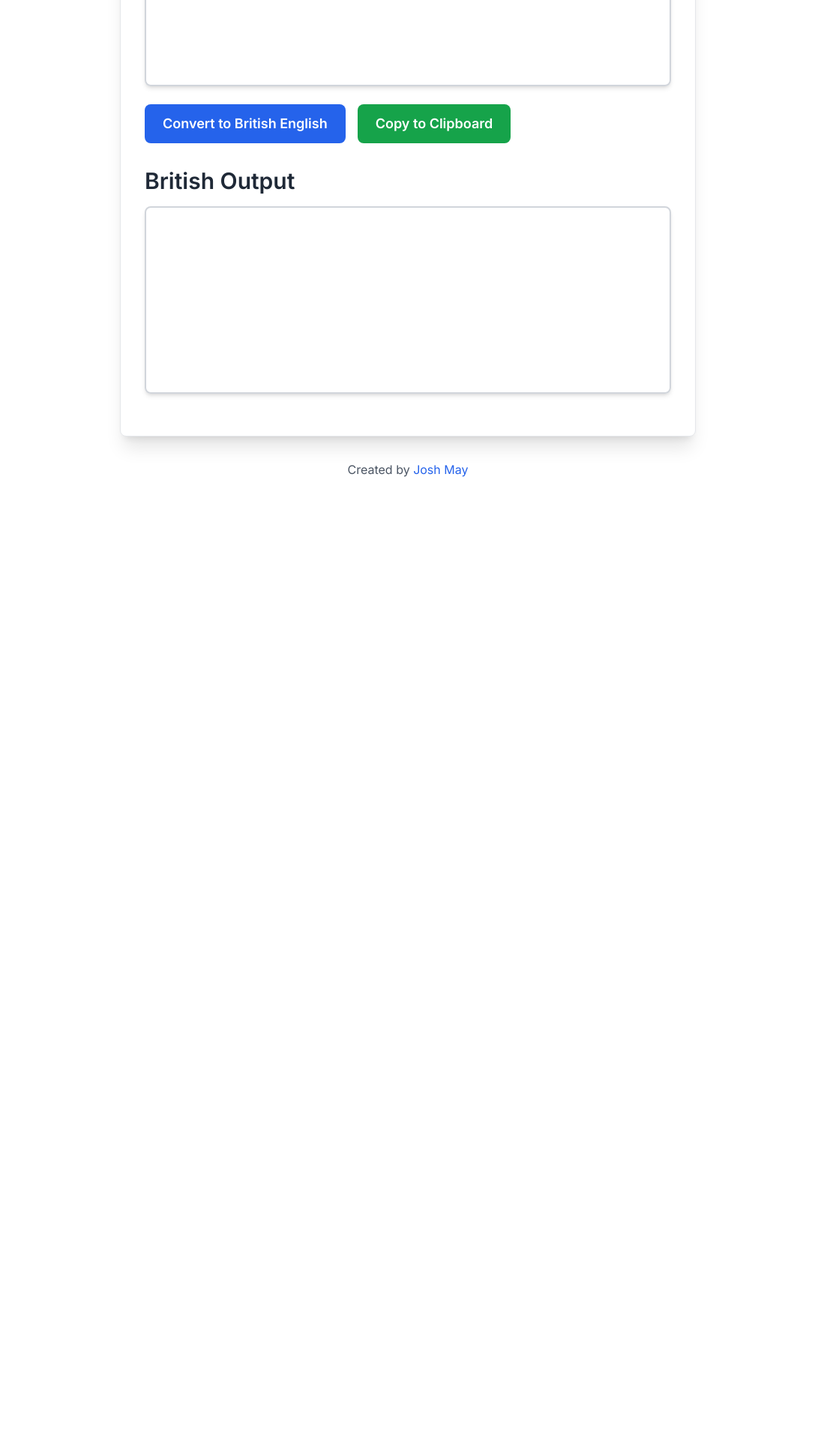
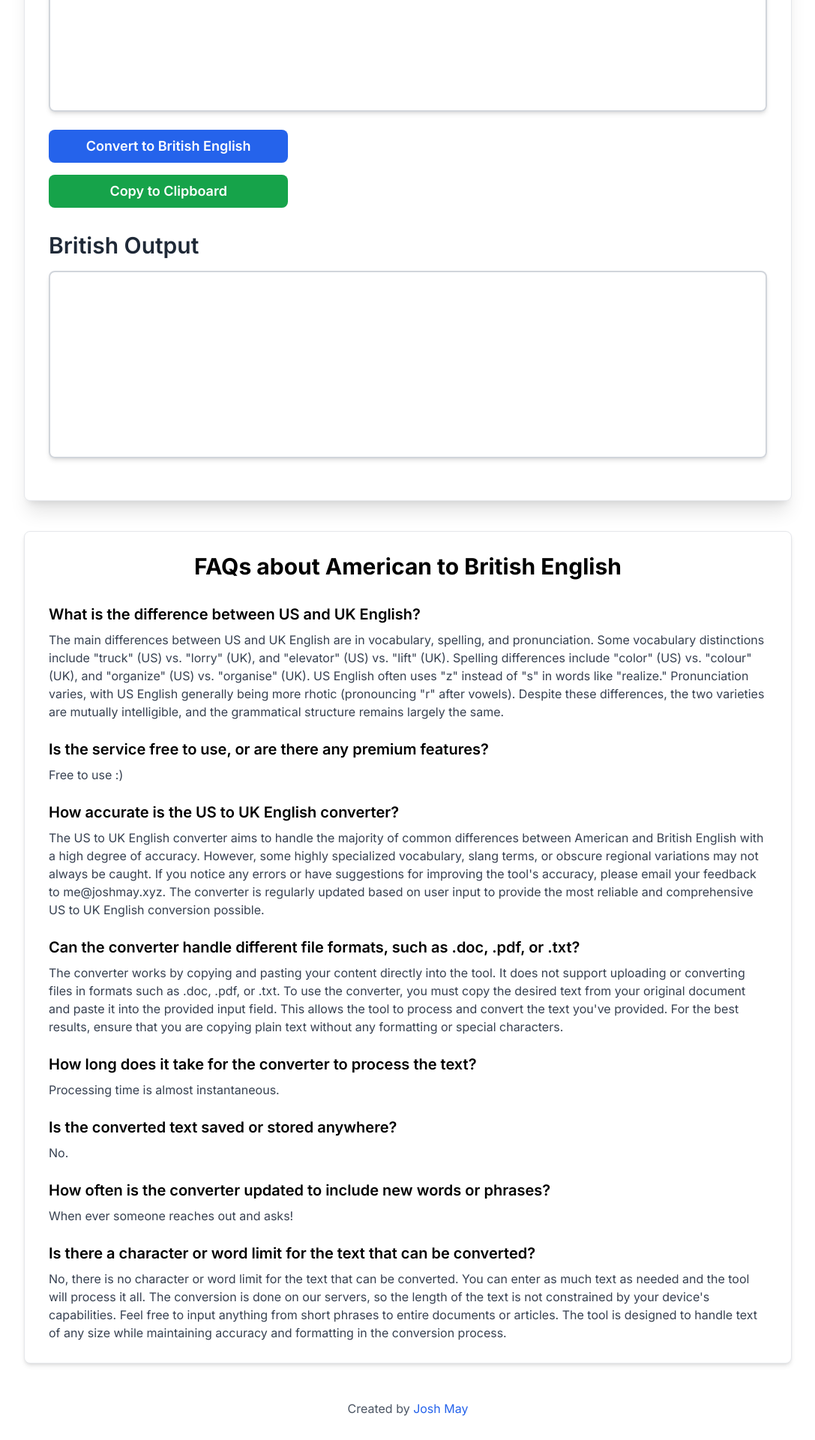
Before and after one commit to josh-may/us-uk-english-converter, a Next.js app: page / in a window 1280 px wide. Shown: the part 340-2260 px from the top of the page at 75% size, without its empty margins (96-1183 px from the left). Before the commit the page ends 978 px from the top, so only its background shows below. Built offline with nearby package versions, Linux system fonts and the light colour scheme.

Commit message:
Lazy commit

```diff
--- a/app/page.js
+++ b/app/page.js
@@ -1,7 +1,7 @@
-"use client"
+"use client";
 
 import React, { useState } from "react";
-import Head from 'next/head';
+import Head from "next/head";
 
 function App() {
   const [inputText, setInputText] = useState("");
@@ -224,36 +224,179 @@ function App() {
   return (
     <>
       <Head>
-      <title>US to UK English Converter - Convert American English to British English</title>
-      <meta name="description" content="Easily convert American English to British English with our powerful US to UK English converter tool. Get accurate translations instantly!" />
-      <meta name="keywords" content="US to UK English converter, American to British English, English conversion tool, convert American English, American English to British English" />
+        <title>
+          US to UK English Converter - Convert American English to British
+          English
+        </title>
+        <meta
+          name="description"
+          content="Easily convert American English to British English with our powerful US to UK English converter tool. Get accurate translations instantly!"
+        />
+        <meta
+          name="keywords"
+          content="US to UK English converter, American to British English, English conversion tool, convert American English, American English to British English"
+        />
       </Head>
-    <div className="max-w-3xl mx-auto p-8 mt-10 bg-white border rounded-lg shadow-xl">
-      <h1 className="text-5xl mb-8 font-bold text-center text-blue-600">US to UK English Converter</h1>
-      <h2 className="text-3xl mb-4 font-semibold text-gray-800">American Input</h2>
+      <div className="max-w-5xl mx-auto py-7 mt-10 bg-white border rounded-lg shadow-md">
+        <h1 className="text-3xl font-bold text-left ml-8 text-black">
+          US to UK English Converter
+        </h1>
+      </div>
+      <div className="max-w-5xl mx-auto p-8 mt-5 bg-white border rounded-lg shadow-xl">
+        <h2 className="text-3xl mb-4 font-semibold text-gray-800">
+          American Input
+        </h2>
         <div
           className="editable-content min-h-[250px] max-h-[550px] p-6 border-2 border-gray-300 rounded-lg mb-6 shadow-md overflow-y-auto focus:outline-none focus:ring-2 focus:ring-blue-500"
           contentEditable
           dangerouslySetInnerHTML={{ __html: inputText }}
           onInput={(e) => setInputText(e.target.innerHTML)}
         ></div>
-      <div className="flex justify-start space-x-4 mb-8">
-        <button className="px-6 py-3 text-lg font-semibold text-white bg-blue-600 rounded-lg transition-colors duration-300 hover:bg-blue-700 focus:outline-none focus:ring-2 focus:ring-blue-500" onClick={handleConvert}>
+        <div className="flex flex-col space-y-4 mb-8 w-1/3">
+          <button
+            className="w-full px-4 py-2 text-lg font-semibold text-white bg-blue-600 rounded-lg transition-colors duration-300 hover:bg-blue-700 focus:outline-none focus:ring-2 focus:ring-blue-500"
+            onClick={handleConvert}
+          >
             Convert to British English
           </button>
-        <button className="px-6 py-3 text-lg font-semibold text-white bg-green-600 rounded-lg transition-colors duration-300 hover:bg-green-700 focus:outline-none focus:ring-2 focus:ring-green-500" onClick={handleCopy}>
+          <button
+            className="w-full px-4 py-2 text-lg font-semibold text-white bg-green-600 rounded-lg transition-colors duration-300 hover:bg-green-700 focus:outline-none focus:ring-2 focus:ring-green-500"
+            onClick={handleCopy}
+          >
             Copy to Clipboard
           </button>
         </div>
-      <h2 className="text-3xl mb-4 font-semibold text-gray-800">British Output</h2>
+        <h2 className="text-3xl mb-4 font-semibold text-gray-800">
+          British Output
+        </h2>
         <div
           className="editable-content min-h-[250px] max-h-[550px] p-6 border-2 border-gray-300 rounded-lg mb-6 shadow-md overflow-y-auto focus:outline-none focus:ring-2 focus:ring-blue-500"
           contentEditable
           dangerouslySetInnerHTML={{ __html: outputText }}
         ></div>
       </div>
-    <footer className="text-center mt-8">
-        <p className="text-gray-600">Created by <a href="https://joshmay.xyz" target="_blank" rel="noopener noreferrer" className="text-blue-600 hover:underline">Josh May</a></p>
+
+      <div className="max-w-5xl text-black mx-auto py-7 mt-10 bg-white border rounded-lg shadow-md">
+        <h2 className="text-3xl text-center font-bold mb-8">
+          FAQs about American to British English
+        </h2>
+        <div className="space-y-6 px-8">
+          <div>
+            <h3 className="text-xl font-semibold mb-2">
+              What is the difference between US and UK English?
+            </h3>
+            <p className="text-gray-700">
+              The main differences between US and UK English are in vocabulary,
+              spelling, and pronunciation. Some vocabulary distinctions include
+              "truck" (US) vs. "lorry" (UK), and "elevator" (US) vs. "lift"
+              (UK). Spelling differences include "color" (US) vs. "colour" (UK),
+              and "organize" (US) vs. "organise" (UK). US English often uses "z"
+              instead of "s" in words like "realize." Pronunciation varies, with
+              US English generally being more rhotic (pronouncing "r" after
+              vowels). Despite these differences, the two varieties are mutually
+              intelligible, and the grammatical structure remains largely the
+              same.
+            </p>
+          </div>
+
+          <div>
+            <h3 className="text-xl font-semibold mb-2">
+              Is the service free to use, or are there any premium features?
+            </h3>
+            <p className="text-gray-700">Free to use :)</p>
+          </div>
+
+          <div>
+            <h3 className="text-xl font-semibold mb-2">
+              How accurate is the US to UK English converter?
+            </h3>
+            <p className="text-gray-700">
+              The US to UK English converter aims to handle the majority of
+              common differences between American and British English with a
+              high degree of accuracy. However, some highly specialized
+              vocabulary, slang terms, or obscure regional variations may not
+              always be caught. If you notice any errors or have suggestions for
+              improving the tool's accuracy, please email your feedback to
+              me@joshmay.xyz. The converter is regularly updated based on user
+              input to provide the most reliable and comprehensive US to UK
+              English conversion possible.
+            </p>
+          </div>
+
+          <div>
+            <h3 className="text-xl font-semibold mb-2">
+              Can the converter handle different file formats, such as .doc,
+              .pdf, or .txt?
+            </h3>
+            <p className="text-gray-700">
+              The converter works by copying and pasting your content directly
+              into the tool. It does not support uploading or converting files
+              in formats such as .doc, .pdf, or .txt. To use the converter, you
+              must copy the desired text from your original document and paste
+              it into the provided input field. This allows the tool to process
+              and convert the text you've provided. For the best results, ensure
+              that you are copying plain text without any formatting or special
+              characters.
+            </p>
+          </div>
+
+          <div>
+            <h3 className="text-xl font-semibold mb-2">
+              How long does it take for the converter to process the text?
+            </h3>
+            <p className="text-gray-700">
+              Processing time is almost instantaneous.
+            </p>
+          </div>
+
+          <div>
+            <h3 className="text-xl font-semibold mb-2">
+              Is the converted text saved or stored anywhere?
+            </h3>
+            <p className="text-gray-700">No.</p>
+          </div>
+
+          <div>
+            <h3 className="text-xl font-semibold mb-2">
+              How often is the converter updated to include new words or
+              phrases?
+            </h3>
+            <p className="text-gray-700">
+              When ever someone reaches out and asks!
+            </p>
+          </div>
+
+          <div>
+            <h3 className="text-xl font-semibold mb-2">
+              Is there a character or word limit for the text that can be
+              converted?
+            </h3>
+            <p className="text-gray-700">
+              No, there is no character or word limit for the text that can be
+              converted. You can enter as much text as needed and the tool will
+              process it all. The conversion is done on our servers, so the
+              length of the text is not constrained by your device's
+              capabilities. Feel free to input anything from short phrases to
+              entire documents or articles. The tool is designed to handle text
+              of any size while maintaining accuracy and formatting in the
+              conversion process.
+            </p>
+          </div>
+        </div>
+      </div>
+
+      <footer className="text-center mt-12 my-10">
+        <p className="text-gray-600">
+          Created by{" "}
+          <a
+            href="https://joshmay.xyz"
+            target="_blank"
+            rel="noopener noreferrer"
+            className="text-blue-600 hover:underline"
+          >
+            Josh May
+          </a>
+        </p>
       </footer>
     </>
   );
```
Lines whose indentation alone changed are shown as unchanged.
